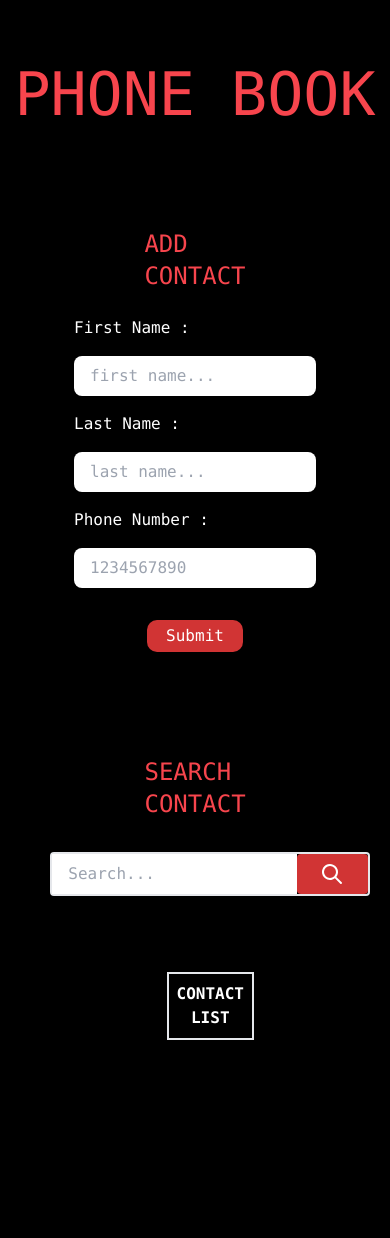
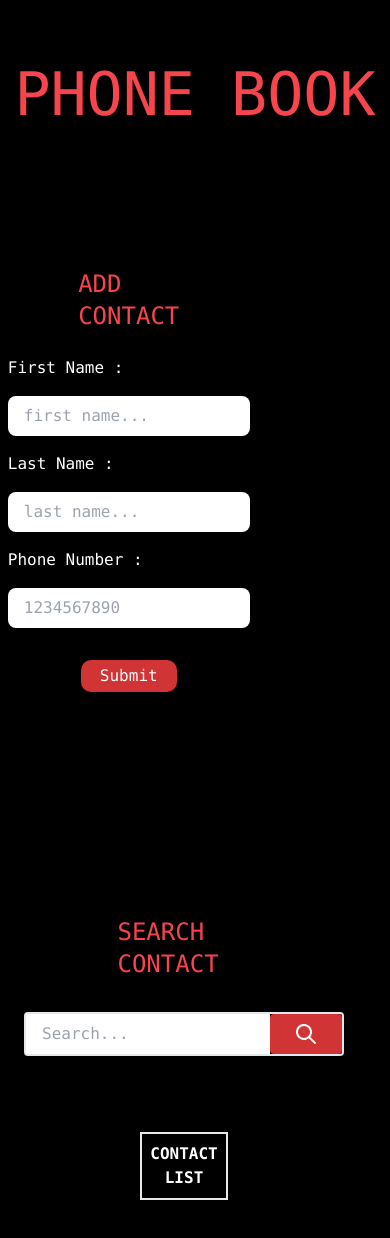
Before and after one commit to X610S-06/phonebook, a React (Create React App) app: page / in a window 390 px wide. Shown: the top 1238 px of the page. Before the commit the page ends 1164 px from the top, so only its background shows below. Built offline with nearby package versions, Linux system fonts and the light colour scheme.

Commit message:
latest commit

```diff
--- a/src/App.js
+++ b/src/App.js
@@ -18,12 +18,12 @@ function App() {
 	return (
 		<>
 			<h2 className='flex justify-center my-16 text-6xl font-mono text-[#f7454d]'>PHONE BOOK</h2>
-			<div className='flex flex-col items-center justify-center md:flex-row lg:flex-row '>
-				<div className='flex flex-col w-1/4 h-full font-mono px-10 my-8 mx-10'>
+			<div className='flex flex-col justify-center md:flex-row lg:flex-row '>
+				<div className='flex flex-col w-1/4 h-full font-mono p-10 my-8 mx-20 md:mx-10 md:p-10 lg:mx-10 lg:p-10'>
 					<h2 className='flex justify-center p-2 text-2xl font-mono text-[#f7454d]'>ADD CONTACT</h2>
 					<AddContact onSubmit={handleSubmit} />
 				</div>
-				<div className='flex flex-col w-1/4 h-full font-mono px-10 my-8 mx-10'>
+				<div className='flex flex-col w-1/4 h-full font-mono p-20 my-8 mx-20 md:mx-10 md:p-10 lg:mx-10 lg:p-10'>
 					<h2 className='flex justify-center p-2 text-2xl font-mono text-[#f7454d]'>
 						SEARCH CONTACT
 					</h2>
--- a/src/components/AddContact.js
+++ b/src/components/AddContact.js
@@ -11,22 +11,12 @@ const AddContact = ({ onSubmit }) => {
 	//form input change handling
 	const handleChange = (e) => {
 		e.preventDefault()
-		const t = /^[+]*[(]{0,1}[0-9]{1,4}[)]{0,1}[-\s./0-9]*$/
 		const { name, value } = e.target
-		//validating for phone number
-		if(name==='phone'){
-		 if(t.test(value)){
-				setNumber({
-					...number,
-					[name]: value,
-				})
-			}
-		} else {
 		setNumber({
 			...number,
 			[name]: value,
 		})
-		}
+
 	}
 	//form submit handling
 	const handleSubmit = (e) => {
@@ -67,7 +57,7 @@ const AddContact = ({ onSubmit }) => {
 					type='tel'
 					name='phone'
 					maxLength={10}
-					pattern='^[+]*[(]{0,1}[0-9]{1,4}[)]{0,1}[-\s./0-9]*$'
+					pattern='[0-9]{10}'
 					placeholder='1234567890'
 					onChange={handleChange}
 					value={number.phone}
```
